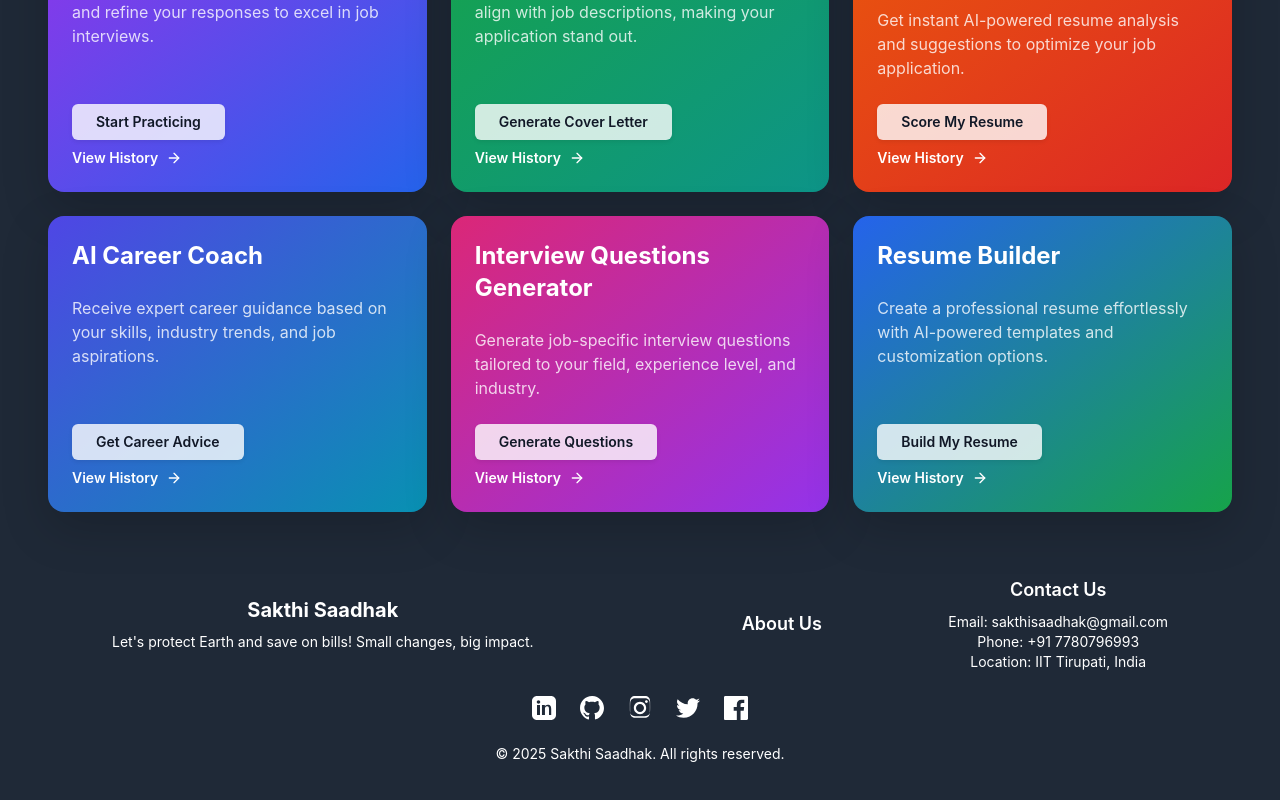
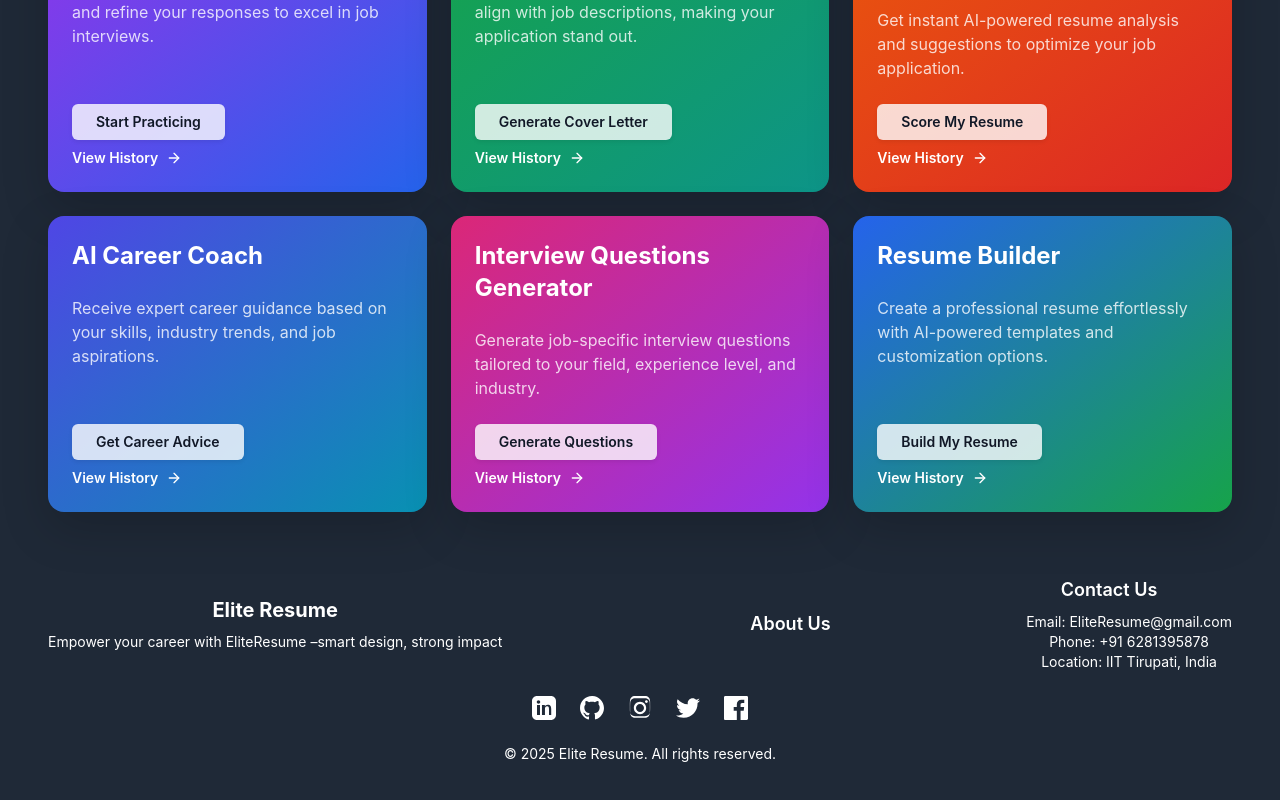
Before and after one commit to satish-pati/EliteResume, a React (Create React App) app in the folder web/: page /home2 in a window 1280 px wide. Shown: the part 384-1184 px from the top of the page. Built offline with nearby package versions, Linux system fonts and the light colour scheme; a small style sheet from the web is missing.

Commit message:
Update home2.jsx

```diff
--- a/web/src/home2.jsx
+++ b/web/src/home2.jsx
@@ -6,34 +6,34 @@ import { useUser } from "./login/usercontext";
 
 const Footer = () => {
   return (
-    <footer className="bg-gray-800 text-white py-6 mt-10">
+    <footer id="about" className="bg-gray-800 text-white py-6 mt-10">
       <div className="container mx-auto px-6">
         {/* First Line */}
         <div className="flex flex-col md:flex-row justify-between items-center  mb-4">
-          <div className="text-center md:text-left mr-20  ml-16">
-            <h1 className="text-xl font-bold">Sakthi Saadhak</h1>
+          <div className="text-center md:text-left ">
+            <h1 className="text-xl font-bold">Elite Resume</h1>
             <p className="text-sm mt-2">
-              Let's protect Earth and save on bills! Small changes, big impact.
+              Empower your career with EliteResume –smart design, strong impact
             </p>
           </div>
           <div className="ml-16 px-16">
           <a
             href="#about"
-            className="text-lg font-semibold hover:text-gray-400 mr-8"
+            className="text-lg font-semibold hover:text-gray-400 ml-20 px-10"
           >
             About Us
           </a>
           </div>
-          <div className="text-center md:text-right md:ml-auto mr-16">
+          <div className="text-center md:text-right md:ml-auto ">
             <a
               href="#contact"
-              className="text-lg font-semibold hover:text-gray-400"
+              className="text-lg font-semibold hover:text-gray-400 mr-10"
             >
               Contact Us
             </a>
             <ul className="text-sm mt-2">
-              <li>Email: sakthisaadhak@gmail.com</li>
-              <li>Phone: +91 7780796993</li>
+              <li>Email: EliteResume@gmail.com</li>
+              <li>Phone: +91 6281395878</li>
               <li>Location: IIT Tirupati, India</li>
             </ul>
           </div>
@@ -98,7 +98,7 @@ const Footer = () => {
 
         {/* Third Line - Copyright */}
         <div className="mt-8 text-center mt-4 text-sm">
-          © 2025 Sakthi Saadhak. All rights reserved.
+          © 2025 Elite Resume. All rights reserved.
         </div>
       </div>
     </footer>
@@ -119,12 +119,12 @@ const Navbar = () => {
 
     return (
         <nav className="bg-gray-900 text-white py-4 px-6 flex justify-between items-center shadow-md fixed top-0 left-0 w-full z-50">
-            <h1 className="text-2xl font-bold">Job Search Hub</h1>
+            <h1 className="text-2xl font-bold">EliteResume</h1>
             <div className="flex justify-end items-center space-x-8 ml-auto mr-6">
                 <a href="/home2" className="text-lg font-semibold hover:text-gray-400">Home</a>
-                <a href="/features" className="text-lg font-semibold hover:text-gray-400">Features</a>
-                <a href="/about" className="text-lg font-semibold hover:text-gray-400">About Us</a>
-                <a href="/contact" className="text-lg font-semibold hover:text-gray-400">Contact</a>
+                <a href="#features" className="text-lg font-semibold hover:text-gray-400">Features</a>
+                <a href="#about" className="text-lg font-semibold hover:text-gray-400">About Us</a>
+                <a href="#about" className="text-lg font-semibold hover:text-gray-400">Contact</a>
                 <a href="/profile" className="text-lg font-semibold hover:text-gray-400">Profile</a>
 
                 <button className="w-12 h-12 rounded-full bg-red-500 flex items-center justify-center hover:bg-red-600" title="Logout"
@@ -190,7 +190,7 @@ const JobSearchFeatures = () => {
         </div>
 
         {/* Feature Grid */}
-        <div className="grid grid-cols-1 md:grid-cols-3 gap-6 px-6">
+        <div id="features" className="grid grid-cols-1 md:grid-cols-3 gap-6 px-6">
           {features.map((feature, index) => (
             <FeatureCard key={index} feature={feature} />
           ))}
```
